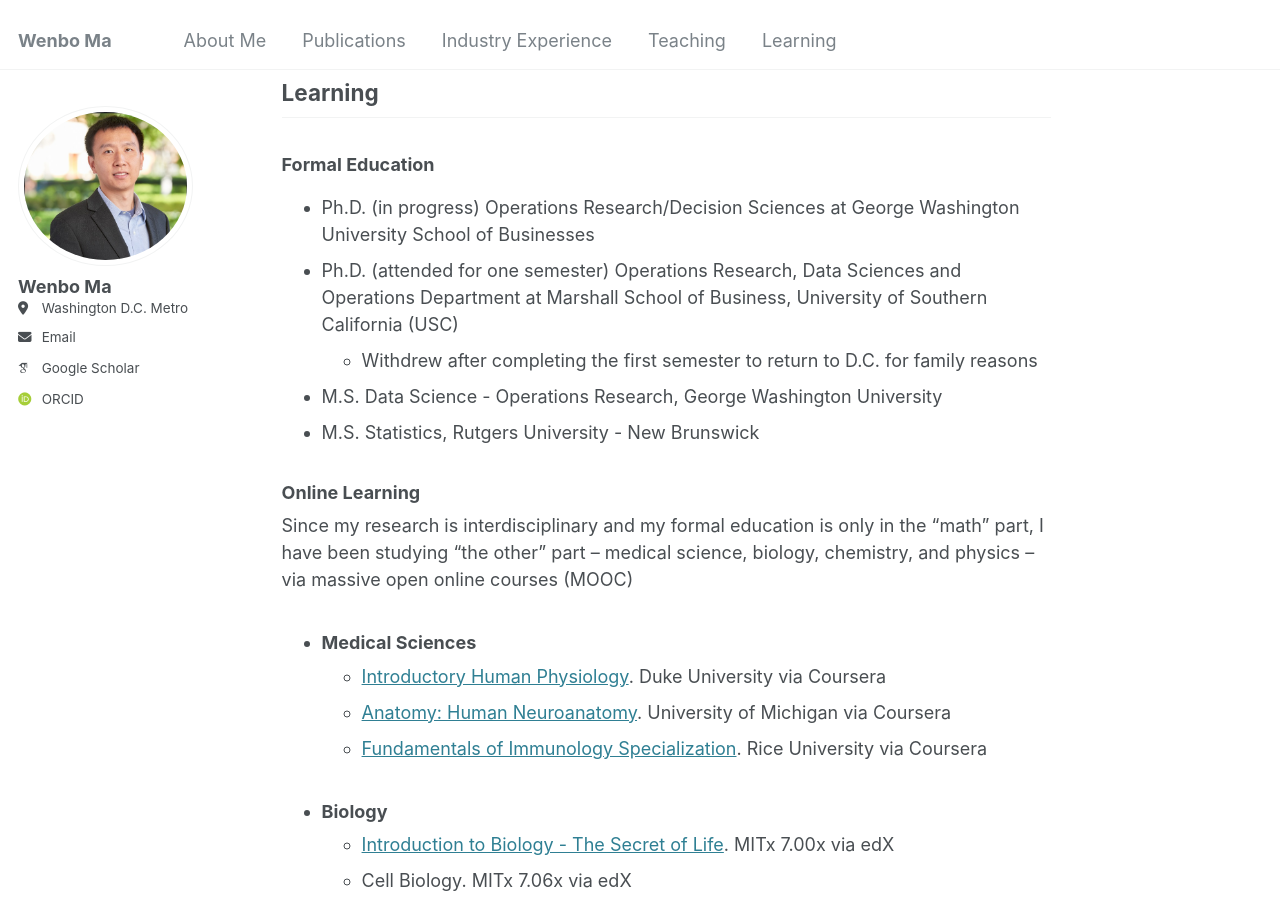
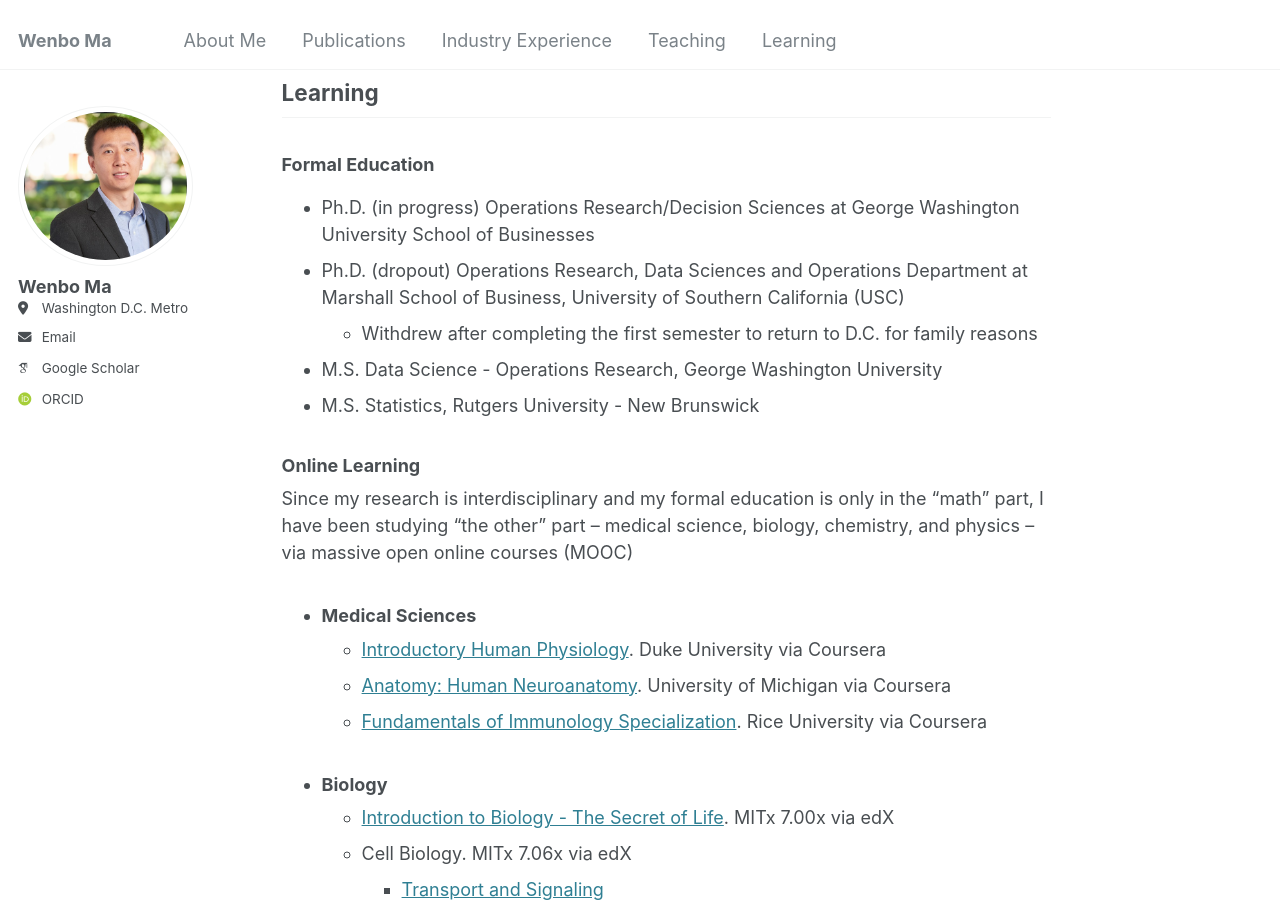
Before and after one commit to wenbo5565/wenbo5565.github.io, a Jekyll site: the page built from _pages/about.md, in a window 1280 px wide and 900 px high, scrolled down 2463 px. Built offline with Jekyll 4.4.1, drawn with Linux system fonts in a browser that asks for light colours; some web fonts are replaced.

Commit message:
Update about.md

```diff
--- a/_pages/about.md
+++ b/_pages/about.md
@@ -68,7 +68,7 @@ Outside of work, I enjoy playing and watching sports — particularly tennis, sw
 
 ### Formal Education
 - Ph.D. (in progress) Operations Research/Decision Sciences at George Washington University School of Businesses
-- Ph.D. (attended for one semester) Operations Research, Data Sciences and Operations Department at Marshall School of Business, University of Southern California (USC)
+- Ph.D. (dropout) Operations Research, Data Sciences and Operations Department at Marshall School of Business, University of Southern California (USC)
   - Withdrew after completing the first semester to return to D.C. for family reasons
 - M.S. Data Science - Operations Research, George Washington University
 - M.S. Statistics, Rutgers University - New Brunswick
```
